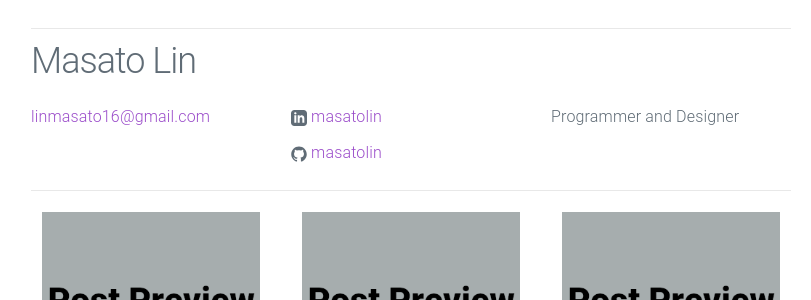
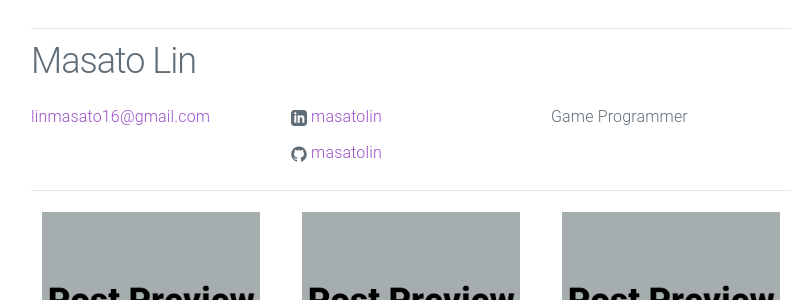
Before and after one commit to masatolin/masatolin.github.io, a Jekyll site: the page built from index.html, in a window 1280 px wide. Shown: the part 208-508 px from the top of the page, without its empty margins (229-1040 px from the left). Built offline with Jekyll 4.4.1, drawn with Linux system fonts in a browser that asks for light colours.

Commit message:
Update _config.yml

```diff
--- a/_config.yml
+++ b/_config.yml
@@ -2,7 +2,7 @@
 title: Masato Lin
 email: linmasato16@gmail.com
 description: > # keep this and put description below
-  Programmer and Designer
+  Game Programmer
 url: "https://masatolin.github.io/" # the base hostname & protocol for your site
 linkedin_url: "https://www.linkedin.com/in/masatolin"
 github_username: masatolin
```
